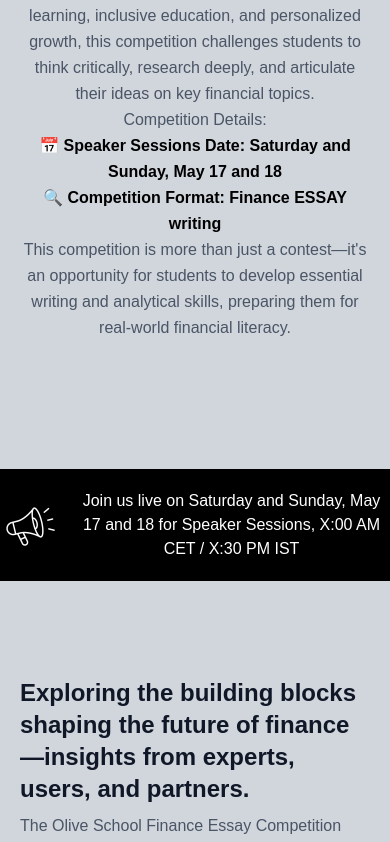
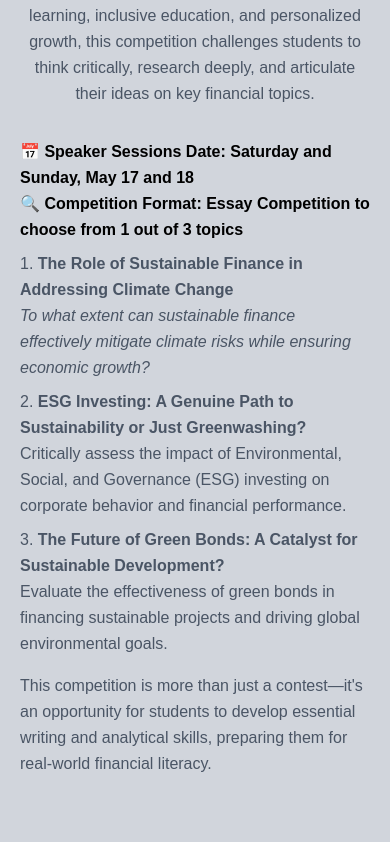
Before and after one commit to Vab31/finance_comp, a Next.js app: page /regenvest in a window 390 px wide. Shown: the part 1622-2464 px from the top of the page. Built offline with nearby package versions, Linux system fonts and the light colour scheme.

Commit message:
few suggested updates

```diff
--- a/src/app/component/regenvest_home/about.js
+++ b/src/app/component/regenvest_home/about.js
@@ -1,34 +1,74 @@
-import React from 'react'
+import React from 'react';
 
 export default function Bout() {
   return (
     <div>
-<section class="text-gray-600 body-font bg-gray-300">
-  <div class="container mx-auto flex px-5 py-24 md:flex-row flex-col items-center">
-    <div class="lg:max-w-lg lg:w-full md:w-1/2 w-5/6 mb-10 md:mb-0">
-      <img class="object-cover object-center rounded" alt="hero" src="/images/olive.png"/>
+      <section className="text-gray-600 body-font bg-gray-300">
+        <div className="container mx-auto flex px-5 py-24 md:flex-row flex-col items-center">
+          <div className="lg:max-w-lg lg:w-full md:w-1/2 w-5/6 mb-10 md:mb-0">
+            <img
+              className="object-cover object-center rounded"
+              alt="hero"
+              src="/images/olive.png"
+            />
           </div>
-    <div class="lg:flex-grow md:w-1/2 lg:pl-24 md:pl-16 flex flex-col md:items-start md:text-left items-center text-center">
-      <h1 class="title-font sm:text-4xl text-3xl mb-4 font-bold text-gray-900">Why To Participate
-        <br class="hidden lg:inline-block"/>
+          <div className="lg:flex-grow md:w-1/2 lg:pl-24 md:pl-16 flex flex-col md:items-start md:text-left items-center text-center">
+            <h1 className="title-font sm:text-4xl text-3xl mb-4 font-bold text-gray-900">
+              Why To Participate
+              <br className="hidden lg:inline-block" />
             </h1>
-      <p class="mb-8 leading-relaxed">The Olive School proudly presents its Finance Essay Competition, designed to encourage young minds to explore the dynamic world of finance. Rooted in our core values of lifelong learning, inclusive education, and personalized growth, this competition challenges students to think critically, research deeply, and articulate their ideas on key financial topics.
-<br/>
-Competition Details:<br/>
-📅 <b className='font-extrabold text-black'>Speaker Sessions Date: Saturday and Sunday,
+            <p className="mb-8 leading-relaxed">
+              The Olive School proudly presents its Finance Essay Competition, designed to encourage
+              young minds to explore the dynamic world of finance. Rooted in our core values of
+              lifelong learning, inclusive education, and personalized growth, this competition
+              challenges students to think critically, research deeply, and articulate their ideas
+              on key financial topics.
+            </p>
+            <div className="mb-8 leading-relaxed text-left">
+              <p>
+                📅{' '}
+                <span className="font-extrabold text-black">
+                  Speaker Sessions Date: Saturday and Sunday, May 17 and 18
+                </span>
+              </p>
 
-May 17 and 18</b> <br/>
-🔍 <b className='font-extrabold text-black'>Competition Format: Finance ESSAY writing</b>
-<br/>
-This competition is more than just a contest—it's an opportunity for students to develop essential writing and analytical skills, preparing them for real-world financial literacy.</p>
-      {/* <div class="flex justify-center">
-        <button class="inline-flex text-white bg-indigo-500 border-0 py-2 px-6 focus:outline-none hover:bg-indigo-600 rounded text-lg">Button</button>
-        <button class="ml-4 inline-flex text-gray-700 bg-gray-100 border-0 py-2 px-6 focus:outline-none hover:bg-gray-200 rounded text-lg">Button</button>
-      </div> */}
+              <p>
+                🔍{' '}
+                <span className="font-extrabold text-black">
+                  Competition Format: Essay Competition to choose from 1 out of 3 topics
+                </span>
+              </p>
+              <ol className="list-decimal list-inside mt-2 space-y-2 text-left">
+                <li>
+                  <b>The Role of Sustainable Finance in Addressing Climate Change</b>
+                  <br />
+                  <i>
+                    To what extent can sustainable finance effectively mitigate climate risks while
+                    ensuring economic growth?
+                  </i>
+                </li>
+                <li>
+                  <b>ESG Investing: A Genuine Path to Sustainability or Just Greenwashing?</b>
+                  <br />
+                  Critically assess the impact of Environmental, Social, and Governance (ESG)
+                  investing on corporate behavior and financial performance.
+                </li>
+                <li>
+                  <b>The Future of Green Bonds: A Catalyst for Sustainable Development?</b>
+                  <br />
+                  Evaluate the effectiveness of green bonds in financing sustainable projects and
+                  driving global environmental goals.
+                </li>
+              </ol>
+              <p className="mt-4">
+                This competition is more than just a contest—it's an opportunity for students to
+                develop essential writing and analytical skills, preparing them for real-world
+                financial literacy.
+              </p>
+            </div>
           </div>
         </div>
       </section>
-
     </div>
-  )
+  );
 }
--- a/src/app/component/regenvest_home/downhero.js
+++ b/src/app/component/regenvest_home/downhero.js
@@ -5,19 +5,11 @@
     <section class="text-gray-600 body-font bg-gray-300">
       <div class="container px-5 py-24 mx-auto flex flex-wrap">
         <h2 class="sm:text-3xl text-2xl text-gray-900  title-font mb-2 md:pl-6 font-bold ">
-          Exploring the building blocks shaping the future of finance—insights
-          from experts, users, and partners.
+        Exploring the building blocks shaping the future of finance — with insights from experts, users, and key partners.
         </h2>
         <div class="md:pl-6">
           <p class="leading-relaxed text-base">
-            The Olive School Finance Essay Competition invites students to delve
-            into the foundations of finance and envision its future. By drawing
-            insights from industry experts, real-world users, and key
-            stakeholders, participants will explore critical financial concepts,
-            trends, and innovations. This competition fosters analytical
-            thinking, research skills, and a deeper understanding of finance,
-            empowering students to contribute to the evolving financial
-            landscape.
+          The Olive School Finance Essay Competition invites students to delve into the foundations of finance and envision its future. By drawing insights from industry experts, real-world users, and key stakeholders, participants will explore critical financial concepts, trends, and innovations. This competition fosters analytical thinking, research skills, and a deeper understanding of finance—empowering students to contribute meaningfully to the evolving financial landscape.
           </p>
         </div>
       </div>
--- a/src/app/component/thriveFi/getinvolved.js
+++ b/src/app/component/thriveFi/getinvolved.js
@@ -10,13 +10,7 @@
               Get Involved
             </h1>
             <p className="lg:w-2/3 mx-auto leading-relaxed text-base">
-              Join us in empowering individuals with essential financial
-              knowledge and skills. Whether you're a student looking to enhance
-              your financial literacy, a school or community eager to provide
-              valuable education, or a sponsor or speaker wanting to make an
-              impact, there’s a place for you in our mission. Together, we can
-              create opportunities for learning, growth, and financial
-              empowerment.
+            Join us in empowering individuals with essential financial knowledge and skills. Whether you're a student looking to enhance your financial literacy, a school or community eager to provide valuable education, or a sponsor or speaker ready to make an impact — there's a place for you in our mission. Together, we can create opportunities for learning, growth, and lasting financial empowerment.
             </p>
           </div>
           <div className="flex flex-wrap -m-4 text-center">
@@ -39,8 +33,7 @@
                   For Students
                 </h2>
                 <p className="leading-relaxed py-1.5">
-                  Participant in our events to lern and grow you financial
-                  knowledge
+                Participate in our events to learn and grow your financial knowledge.
                 </p>
               </div>
             </div>
@@ -89,8 +82,7 @@
                 </h2>
                 <p className="leading-relaxed">
                   {" "}
-                  Partner with us to bring financial education programs to your
-                  studnets
+                  Partner with us to bring financial education programs to your students.
                 </p>
               </div>
             </div>
@@ -131,10 +123,10 @@
                   />
                 </svg>
                 <h2 className="title-font font-medium text-3xl text-gray-900">
-                  For Sponsors & Speakers
+                For Sponsors & Speakers
                 </h2>
                 <p className="leading-relaxed">
-                  Support and contribute to our mission of financial literacy
+                Support and contribute to our mission of promoting financial literacy.
                 </p>
               </div>
             </div>
--- a/src/app/component/thriveFi/hero.js
+++ b/src/app/component/thriveFi/hero.js
@@ -9,7 +9,7 @@
       <h1 className="title-font sm:text-4xl text-3xl mb-4 font-extrabold text-gray-900">Empowering Students
         <br className="hidden lg:inline-block"/>Through Financial Education
       </h1>
-      <p className="mb-8 leading-relaxed">ThriveFi is a small organization dedicated to enhancing financial literacy by organizing events in collaboration with schools and communities.</p>
+      <p className="mb-8 leading-relaxed">A 3C-focused finance organization operating across the United States of America and India made significant strides through its initiative, ThriveFi. Focused on promoting financial literacy, ThriveFi conducted interactive workshops and competitions that engaged finance students and professionals alike. In addition to educational outreach, ThriveFi led consulting efforts by carrying out comprehensive financial analyses to identify budget gaps and inefficiencies, providing strategic recommendations to enhance budget management and financial planning. </p>
       <div className="flex justify-center">
         {/* <button className="inline-flex text-white bg-gray-800 border-0 py-2 px-6 focus:outline-none hover:bg-gray-950 rounded-xl text-lg">Learn More</button> */}
       </div>
```
Also changed, not shown: src/app/component/regenvest_home/fre.js (+44 -3 lines), src/app/component/thriveFi/event.js (+1 -7 lines). Lines whose indentation alone changed are shown as unchanged.
